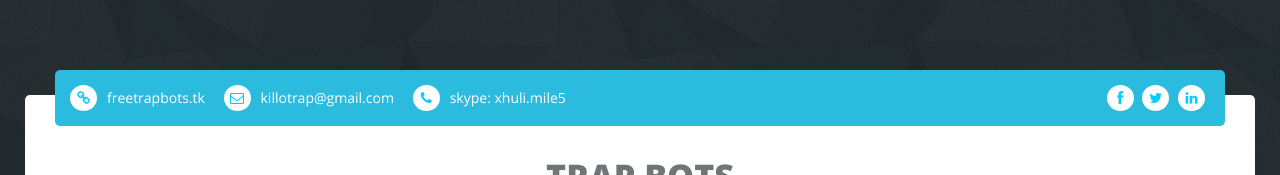
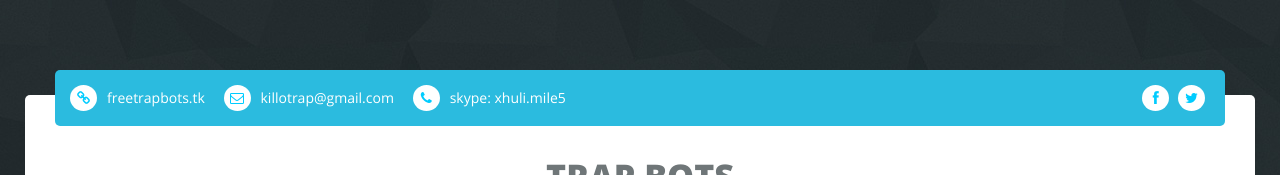
Before and after one commit to TrapKillo/WebTrapBots, a plain HTML site: page index.html in a window 1280 px wide. Shown: the top 175 px of the page. Drawn offline with Linux system fonts and the light colour scheme; files whose address does not match are found by name.

Commit message:
Update index.html

```diff
--- a/index.html
+++ b/index.html
@@ -47,7 +47,7 @@
                         <ul>
                             <li><a href="#"><i class="fw-icon-facebook icon"></i></a></li>
                             <li><a href="#"><i class="fw-icon-twitter icon"></i></a></li>
-                            <li><a href="#"><i class="fw-icon-linkedin icon"></i></a></li>
+
                         </ul>
                     </div>
                 </div>
```
